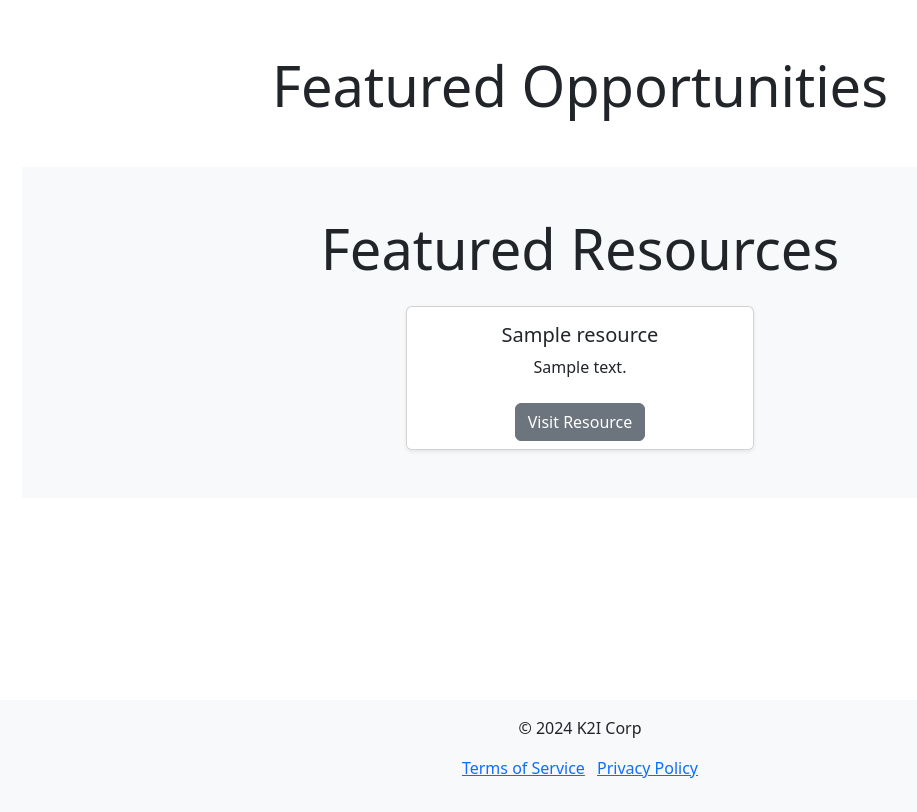
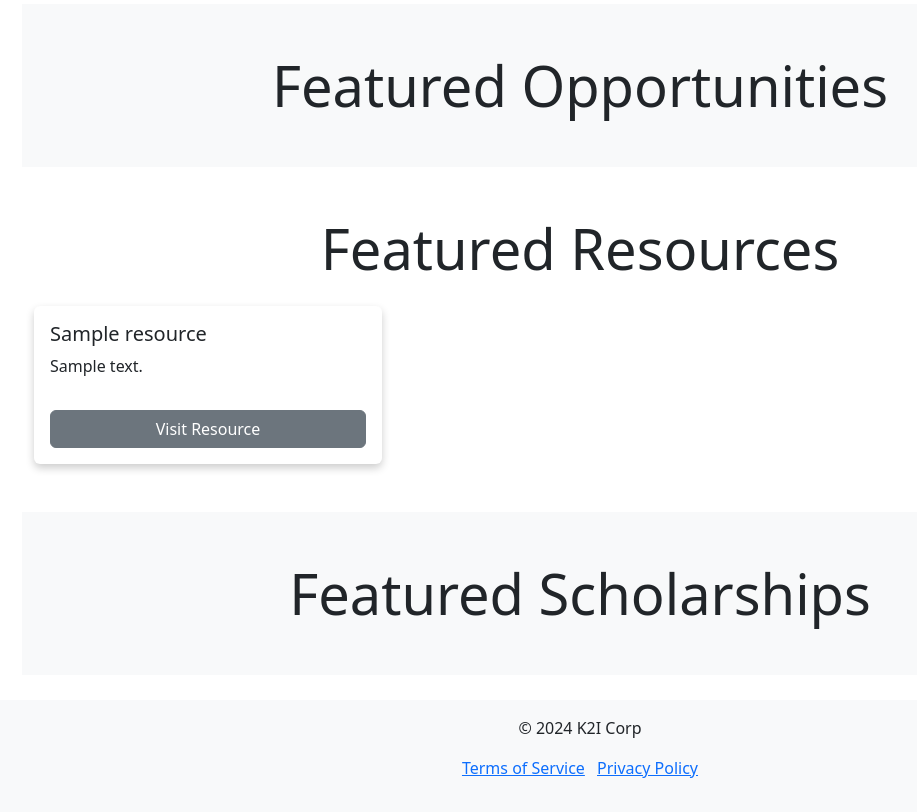
Before and after one commit to JasonLovesDoggo/k2i, a Django app: page / in a window 1280 px wide. Shown: the part 133-945 px from the top of the page, without its empty margins (60-977 px from the left). Run offline with Django 4.2, Linux system fonts and the light colour scheme; tables that the repository leaves empty hold one stand-in row (values such as "Sample post"); some libraries are stand-ins or nearby versions.

Commit message:
Updated home

```diff
--- a/templates/home.html
+++ b/templates/home.html
@@ -6,26 +6,30 @@
 <link rel="stylesheet" href="{% static 'css/style.css' %}">
 <link rel="stylesheet" href="https://cdn.jsdelivr.net/npm/bootstrap@5.3.0-alpha3/dist/css/bootstrap.min.css">
 
-<section class="featured-section py-5">
+<style>
+    .card-shadow {
+        box-shadow: 0 4px 8px rgba(0, 0, 0, 0.2);
+    }
+</style>
+
+<section class="featured-section py-5 bg-light">
     <div class="container">
         <h2 class="text-center display-4 mb-4">Featured Opportunities</h2>
 
-        <div class="row row-cols-1 row-cols-md-2 row-cols-lg-3 g-4 text-center d-flex align-items-center justify-content-center">
-        {% for opportunity in featured_opportunities %}
+        <div class="row row-cols-1 row-cols-md-2 row-cols-lg-3 g-4">
+            {% for opportunity in featured_opportunities %}
             <div class="col">
-                <div class="card h-100 shadow-sm">
+                <div class="card h-100 card-shadow border-0">
                     <div class="card-body">
                         <h5 class="card-title">{{ opportunity.title }}</h5>
                         <h6 class="card-subtitle mb-2 text-muted">{{ opportunity.company }}</h6>
                         <p class="card-text">{{ opportunity.content|truncatechars:150 }}</p>
-                        <ul class="list-unstyled">
+                        <ul class="list-unstyled mt-3 mb-4">
                             <li><i class="fas fa-map-marker-alt"></i> {{ opportunity.location }}</li>
                             <li><i class="fas fa-dollar-sign"></i> ${{ opportunity.stipend }}</li>
                             <li><i class="fas fa-calendar-alt"></i> Apply by: {{ opportunity.apply_by }}</li>
                         </ul>
-                    </div>
-                    <div class="card-footer bg-white border-0">
-                        <a href="#" class="btn btn-primary">Learn More</a>
+                        <a href="#" class="btn btn-primary w-100">Learn More</a>
                     </div>
                 </div>
             </div>
@@ -34,20 +38,18 @@
     </div>
 </section>
 
-<section class="featured-section bg-light py-5">
+<section class="featured-section py-5">
     <div class="container">
         <h2 class="text-center display-4 mb-4">Featured Resources</h2>
 
-        <div class="row row-cols-1 row-cols-md-2 row-cols-lg-3 g-4 text-center d-flex align-items-center justify-content-center">
+        <div class="row row-cols-1 row-cols-md-2 row-cols-lg-3 g-4">
             {% for resource in featured_resources %}
             <div class="col">
-                <div class="card h-100 shadow-sm">
+                <div class="card h-100 card-shadow border-0">
                     <div class="card-body">
                         <h5 class="card-title">{{ resource.title }}</h5>
                         <p class="card-text">{{ resource.content|truncatechars:150 }}</p>
-                    </div>
-                    <div class="card-footer bg-white border-0">
-                        <a href="{{ resource.url }}" class="btn btn-secondary" target="_blank">
+                        <a href="{{ resource.url }}" class="btn btn-secondary w-100 mt-3" target="_blank">
                             <i class="fas fa-external-link-alt"></i> Visit Resource</a>
                     </div>
                 </div>
@@ -57,4 +59,29 @@
     </div>
 </section>
 
+<section class="featured-section py-5 bg-light">
+    <div class="container">
+        <h2 class="text-center display-4 mb-4">Featured Scholarships</h2>
+
+        <div class="row row-cols-1 row-cols-md-2 row-cols-lg-3 g-4">
+            {% for scholarship in featured_scholarships %}
+            <div class="col">
+                <div class="card h-100 card-shadow border-0">
+                    <div class="card-body">
+                        <h5 class="card-title">{{ scholarship.title }}</h5>
+                        <p class="card-text">{{ scholarship.content|truncatechars:150 }}</p>
+                        <ul class="list-unstyled mt-3 mb-4">
+                            <li><i class="fas fa-university"></i> {{ scholarship.institution }}</li>
+                            <li><i class="fas fa-dollar-sign"></i> ${{ scholarship.amount }}</li>
+                            <li><i class="fas fa-calendar-alt"></i> Apply by: {{ scholarship.apply_by }}</li>
+                        </ul>
+                        <a href="#" class="btn btn-success w-100">Learn More</a>
+                    </div>
+                </div>
+            </div>
+            {% endfor %}
+        </div>
+    </div>
+</section>
+
 {% endblock %}
```
